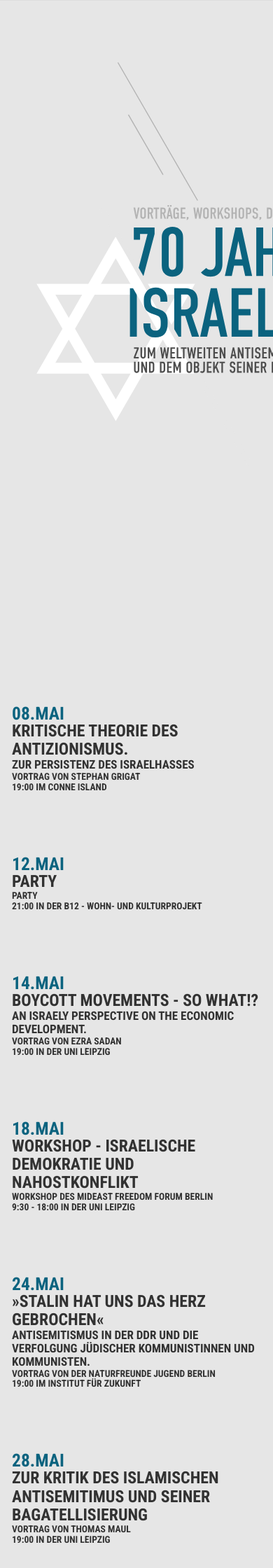
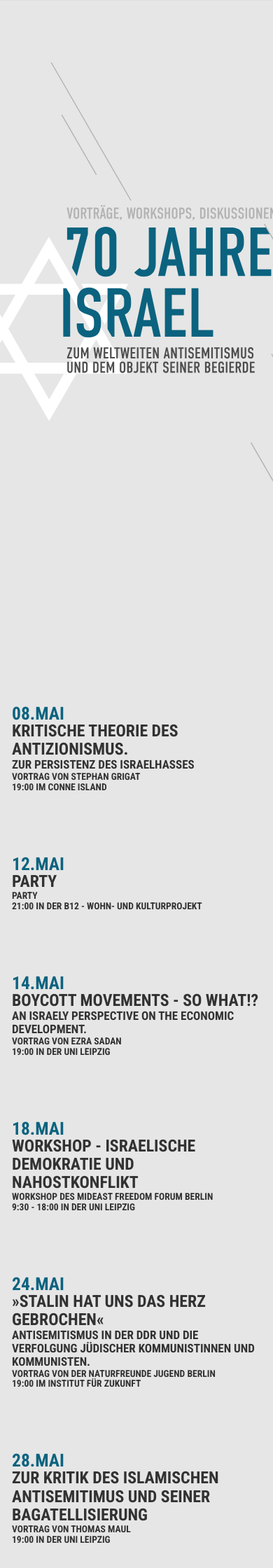
Before and after one commit to ronnykunde/70yrs, a Jekyll site: the page built from index.html, in a window 390 px wide. Shown: the top 2240 px of the page at 70% size. Built offline with Jekyll 4.4.1, drawn with Linux system fonts in a browser that asks for light colours.

Commit message:
smartphone correction

```diff
--- a/assets/_sass/_media-queries.scss
+++ b/assets/_sass/_media-queries.scss
@@ -103,6 +103,7 @@
     display: block;
     background-size: auto 100%;
     background-color: #e6e6e6;
+    background-position-x: 90%;
   }
 }
 
```
